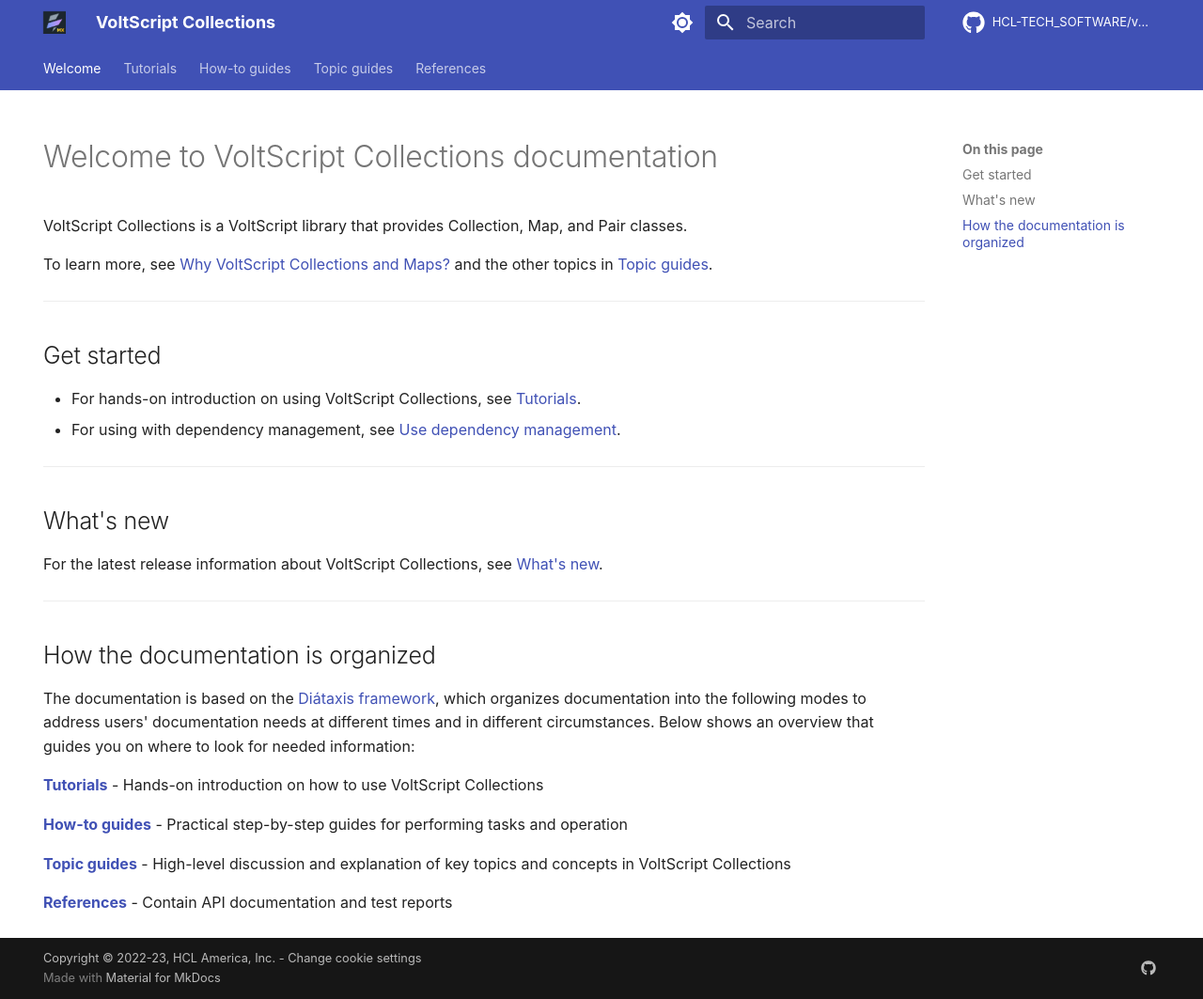
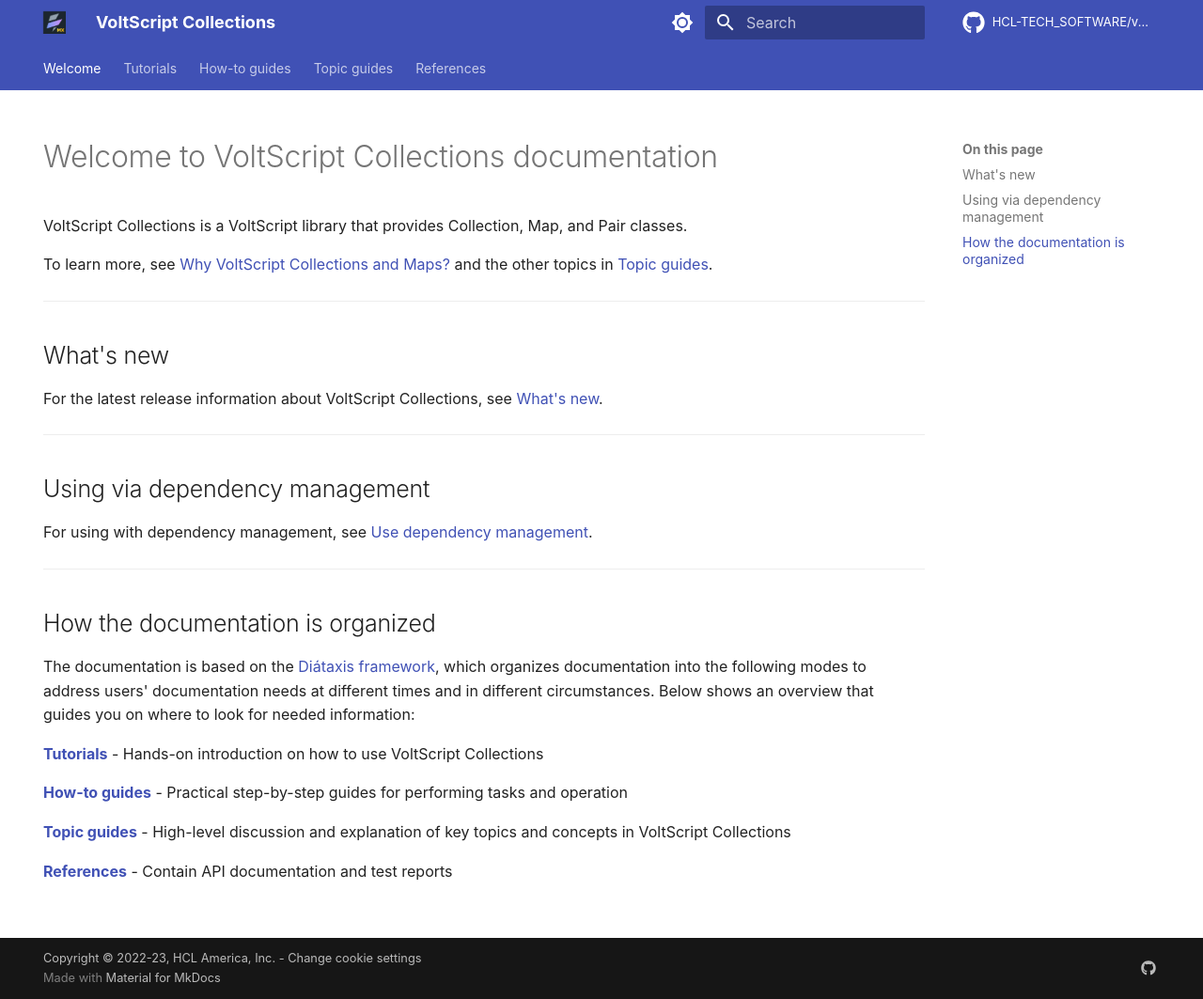
Before and after one commit to HCL-TECH-SOFTWARE/voltscript-collections, an MkDocs documentation site: the page built from docs/index.md, in a window 1280 px wide and 1063 px high. Shown: the whole window at 94% size. Built offline with MkDocs 1.6.1 and Material for MkDocs 9.7.7, drawn with Linux system fonts in a browser that asks for light colours; comment, search, counter and statistics services are not loaded.

Commit message:
minor doc update

```diff
--- a/docs/index.md
+++ b/docs/index.md
@@ -32,20 +32,14 @@
     -->
 
 ---
-## Get started
-
-- For hands-on introduction on using VoltScript Collections, see [Tutorials](tutorials).
-- For using with dependency management, see [Use dependency management](howto/archipelago.md).
-
----
 ## What's new
 
 For the latest release information about VoltScript Collections, see [What's new](references/whatsnew.md).
 
-<!---
+---
 ## Using via dependency management
 
-For using with dependency management, see [Using dependency management](howto/archipelago.md)-->
+For using with dependency management, see [Use dependency management](howto/archipelago.md).
 
 ---
 ## How the documentation is organized
```
